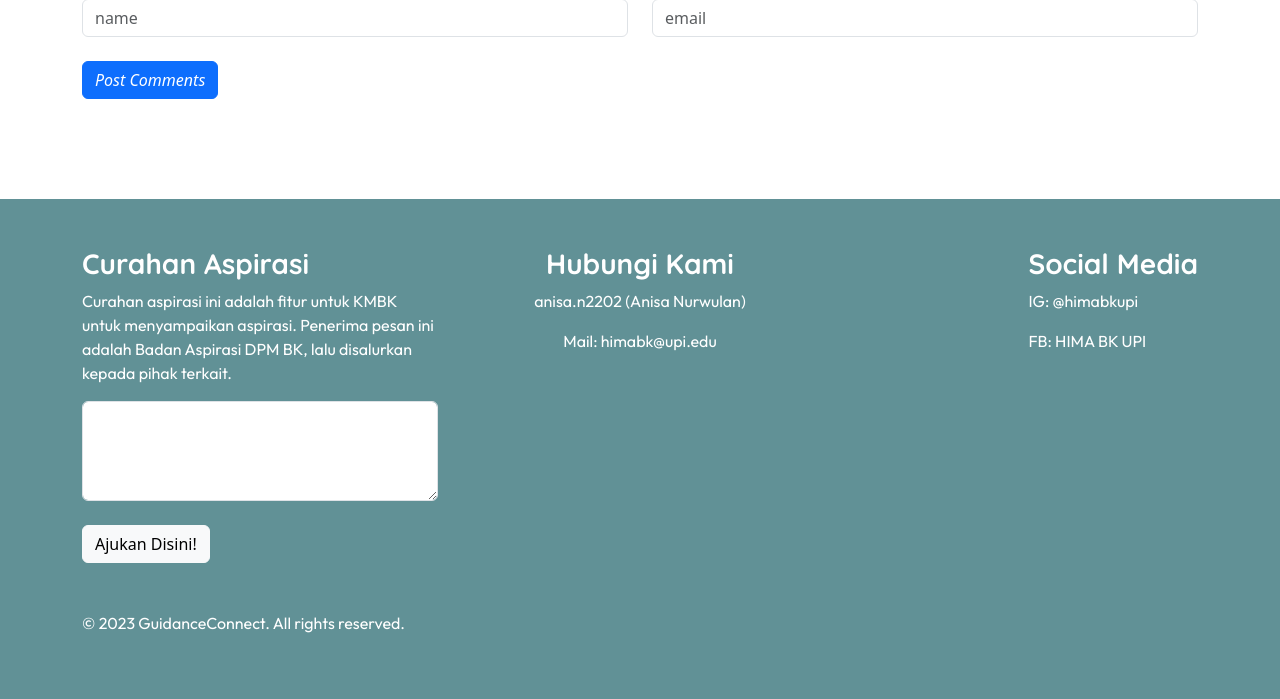
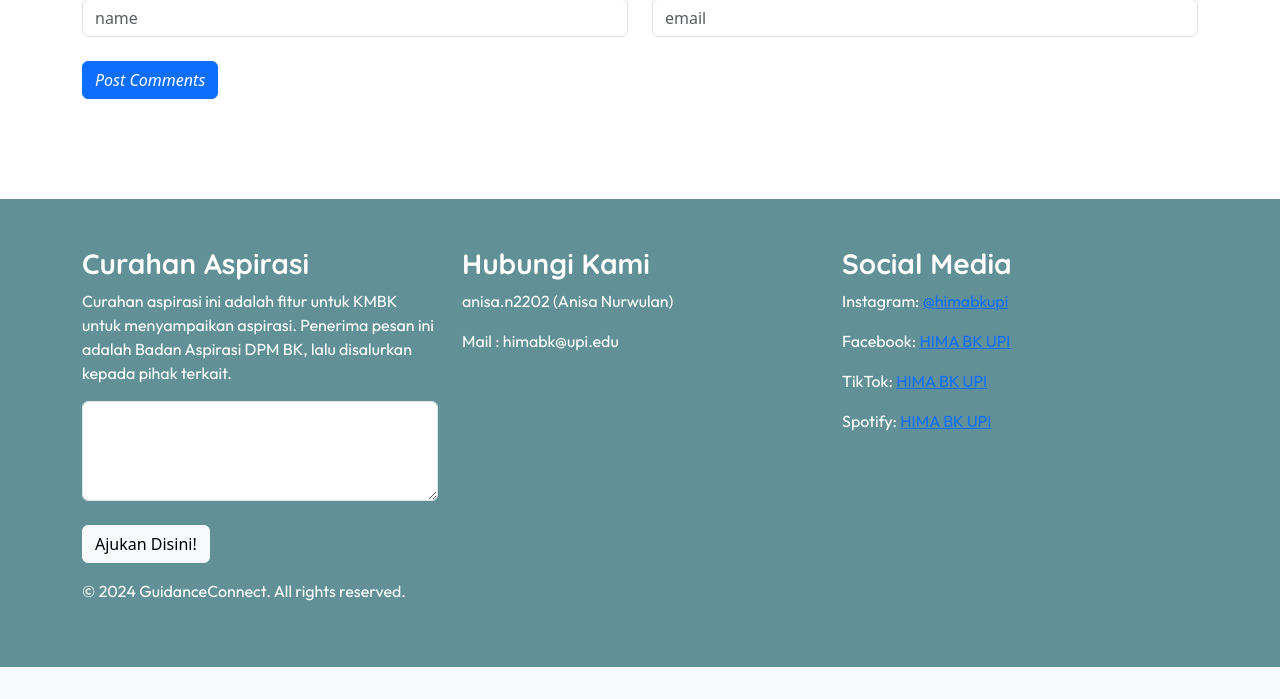
Before and after one commit to nnisafitria/GuidanceConnect, a Python web app: template templates/blog.html in a window 1280 px wide. Shown: the part 1415-2114 px from the top of the page. After the commit the page ends 2082 px from the top, so only its background shows below. Run offline with Jinja, Linux system fonts and the light colour scheme; the template is opened without the code that fills it, so the values that code supplies are empty.

Commit message:
perubahandikit

```diff
--- a/static/styles.css
+++ b/static/styles.css
@@ -1,4 +1,3 @@
-
 /* Font */
 @import url('https://fonts.googleapis.com/css2?family=Quicksand:wght@300..700&display=swap');
 @import url('https://fonts.googleapis.com/css2?family=Outfit:wght@100..900&display=swap');
@@ -110,6 +109,7 @@ a.border-lightblue:hover {
     margin-top: 100px;
     font-family: 'DM Sans', sans-serif;
 }
+
 #hero-section p {
     font-family: 'Outfit', sans-serif;
 }
@@ -145,21 +145,26 @@ a.border-lightblue:hover {
     padding: 20px;
     margin: 10px;
 }
+
 .visi-box {
     background-color: #619196;
     color: white;
 }
+
 .misi-box {
     background-color: #619196;
     color: white;
 }
+
 #visi-misi-section {
     background: #B2D9EA;
     background-size: cover;
 }
+
 #visi-misi-section h3 {
     font-family: 'Quicksand', sans-serif;
 }
+
 #visi-misi-section p {
     font-family: 'Outfit', sans-serif;
 }
@@ -172,30 +177,37 @@ a.border-lightblue:hover {
     justify-content: center;
     align-items: flex-start;
 }
+
 img {
     max-width: 100%;
     max-height: 100%;
 }
+
 @media screen and (min-width:576px) {
-    .carousel-inner{
+    .carousel-inner {
         display: flex;
     }
-    .carousel-item{
+
+    .carousel-item {
         display: block;
         margin-right: 0;
         flex: 0 0 calc(100%/3);
     }
 
 }
+
 .carousel-inner {
     padding: 1em;
 }
+
 .card {
     margin: 0 .5em;
     border-radius: 0;
     box-shadow: 2px 8px 6px 0 rgba(22, 22, 26, 18);
 }
-.carousel-control-prev, .carousel-control-next{
+
+.carousel-control-prev,
+.carousel-control-next {
     width: 6vw;
     height: 6vw;
     background-color: #636363;
@@ -204,14 +216,18 @@ img {
     transform: translateY(-50%);
     opacity: .5;
 }
-.carousel-control-prev:hover, .carousel-control-next{
+
+.carousel-control-prev:hover,
+.carousel-control-next {
     opacity: .8;
 }
+
 #blog-section h2 {
     margin-top: 50px;
     margin-bottom: 30px;
     font-family: 'Quicksand', sans-serif;
 }
+
 #blog-section {
     background: #ddd;
     background-size: cover;
@@ -236,12 +252,15 @@ img {
     background: #B2D9EA;
     padding: 50px 0;
 }
+
 #section-profil h2 {
     font-family: 'Quicksand', sans-serif;
 }
+
 #section-profil p {
     font-family: 'Outfit', sans-serif;
 }
+
 .video-wrapper {
     display: flex;
     justify-content: center;
@@ -257,18 +276,18 @@ img {
     padding: 20px;
 }
 
-.footer h3{
+.footer h3 {
     font-family: 'Quicksand', sans-serif;
 
 }
 
-.footer h3{
+.footer h3 {
     font-family: 'Quicksand', sans-serif;
     font-weight: 700;
 
 }
 
-.footer p{
+.footer p {
     font-family: 'Outfit', sans-serif;
 }
 
@@ -278,7 +297,8 @@ img {
     background-color: #ddd;
     padding: 80px 0;
 }
-#divisi h2{
+
+#divisi h2 {
     margin-bottom: 30px;
     font-family: 'Quicksand', sans-serif;
 }
@@ -293,16 +313,20 @@ img {
     height: 200px;
     align-items: center;
 }
+
 #divisi .section-body-item h5 {
     font-weight: 500;
     font-family: 'Quicksand', sans-serif;
 }
+
 #divisi .section-body-item p {
     font-family: 'Outfit', sans-serif;
 }
+
 #divisi .section-body-item .icon {
     margin-top: 25px;
 }
+
 /* #divisi .section-body .row:first-of-type {
     margin-bottom: 30px;
 } */
@@ -310,7 +334,7 @@ img {
     margin-bottom: 30px;
 }
 
-.text{
+.text {
     background-color: white;
     font-family: 'Outfit', sans-serif;
     padding: 50px 0;
@@ -396,16 +420,20 @@ img {
     text-align: center;
     z-index: 2;
 }
+
 .blogs h1 {
     font-family: 'DM Sans', sans-serif;
 }
+
 .blogs p {
     font-family: 'Outfit', sans-serif;
 }
+
 .text h2 {
     font-family: 'Quicksand', sans-serif;
 }
-#comments-section h4{
+
+#comments-section h4 {
     font-family: 'Quicksand', sans-serif;
 }
 
@@ -413,20 +441,37 @@ img {
     width: 100%;
     height: 500px;
 
-    background-image: linear-gradient(0deg, rgba(0, 0, 0, 0.5), rgba(0, 0, 0, 0.5)), url('');
+    background-image: url(../static/img/KOnselig.jpg);
     background-position: center 30%;
     background-size: cover;
 
     color: white;
-
+    position: relative;
     display: flex;
     flex-direction: column;
     align-items: center;
     justify-content: center;
 }
 
+.konseling::after {
+    content: '';
+    position: absolute;
+    top: 0;
+    left: 0;
+    width: 100%;
+    height: 500px;
+    background: rgba(0, 0, 0, 0.5);
+    z-index: 1;
+}
+
+.konseling .content {
+    position: relative;
+    text-align: center;
+    z-index: 2;
+}
+
 .konseling h3 {
-    color: #4d4d4d;
+    color: #00FFFF;
 }
 
 /* icon navbar admin */
@@ -435,6 +480,7 @@ img {
     align-items: center;
     margin-left: 1rem;
 }
+
 .icon h5 {
     display: flex;
     gap: 1rem;
@@ -442,6 +488,7 @@ img {
     padding: 0;
     font-size: 1.25rem;
 }
+
 .icon i {
     margin-right: 0.5rem;
 }
@@ -450,21 +497,26 @@ img {
 .nav-column {
     margin-left: 20px;
 }
+
 .custom-hr {
     border-top: 1px solid white;
 }
+
 .nav-link i {
     margin-right: 10px;
 }
+
 .nav-link:hover {
     background-color: #619196;
 }
+
 .sidebar {
     height: calc(100vh - 56px);
     position: fixed;
     top: 56px;
     bottom: 0;
 }
+
 .main-content {
     margin-left: 16.666667%;
     padding: 20px;
--- a/templates/blog.html
+++ b/templates/blog.html
@@ -157,33 +157,39 @@
             <div class="col-lg-4">
               <div class="aspiration">
                 <h3>Curahan Aspirasi</h3>
-                        <p>Curahan aspirasi ini adalah fitur untuk KMBK untuk menyampaikan aspirasi. Penerima pesan ini adalah Badan Aspirasi DPM BK, lalu disalurkan kepada pihak terkait.</p>
+                <p>Curahan aspirasi ini adalah fitur untuk KMBK untuk menyampaikan aspirasi. Penerima pesan ini adalah Badan
+                  Aspirasi DPM BK, lalu disalurkan kepada pihak terkait.</p>
                 <div class="form-floating">
-                            <textarea class="form-control" placeholder="Leave a comment here" id="floatingTextarea2" style="height: 100px"></textarea>
+                  <textarea class="form-control" placeholder="Leave a comment here" id="floatingTextarea2"
+                    style="height: 100px"></textarea>
                   <label for="floatingTextarea2">Comments</label>
                 </div>
                 <br>
                 <button class="btn btn-light">Ajukan Disini!</button>
               </div>
             </div>
-                <div class="col-lg-4 d-flex justify-content-center">
-                    <div class="contact-info text-center">
+            <div class="col-lg-4">
+              <div class="contact-info">
                 <h3>Hubungi Kami</h3>
                 <p>anisa.n2202 (Anisa Nurwulan)</p>
-                        <p>Mail: himabk@upi.edu</p>
+                <p>Mail : himabk@upi.edu</p>
               </div>
             </div>
-                <div class="col-lg-4 d-flex justify-content-end">
-                    <div class="social-media text-right">
+            <div class="col-lg-4">
+              <div class="social-media">
                 <h3>Social Media</h3>
-                        <p>IG: @himabkupi</p>
-                        <p>FB: HIMA BK UPI</p>
+                <p>Instagram: <a href="https://www.instagram.com/himabkupi/">@himabkupi</a></p>
+                <p>Facebook: <a href="https://www.facebook.com/himabk.dppb.upi/?locale=id_ID">HIMA BK UPI</a></p>
+                <p>TikTok: <a href="https://www.tiktok.com/@prodibk.upi">HIMA BK UPI</a></p>
+                <p>Spotify: <a href="https://open.spotify.com/show/2nSqC89TMjZqbJcOi3j7gV">HIMA BK UPI</a></p>
               </div>
             </div>
           </div>
-            <div class="row mt-5">
+          <div class="row">
             <div class="col-lg-12">
-                  <p>&copy; 2023 GuidanceConnect. All rights reserved.</p>
+              <p>
+              <p>&copy; 2024 GuidanceConnect. All rights reserved.</p>
+              </p>
             </div>
           </div>
         </div>
```
Also changed, not shown: templates/index.html (+5 -3 lines), templates/konseling.html (+21 -7 lines), static/img/KOnselig.jpg (added). Lines whose indentation alone changed are shown as unchanged.
